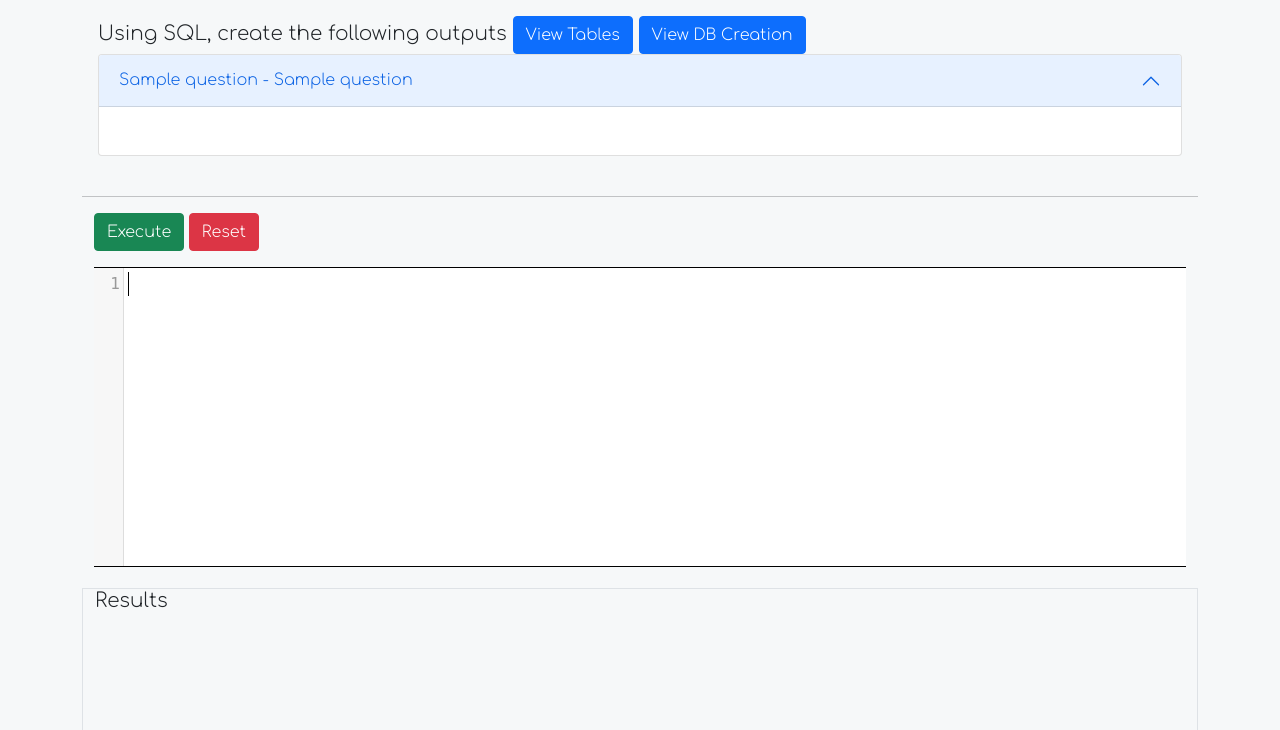
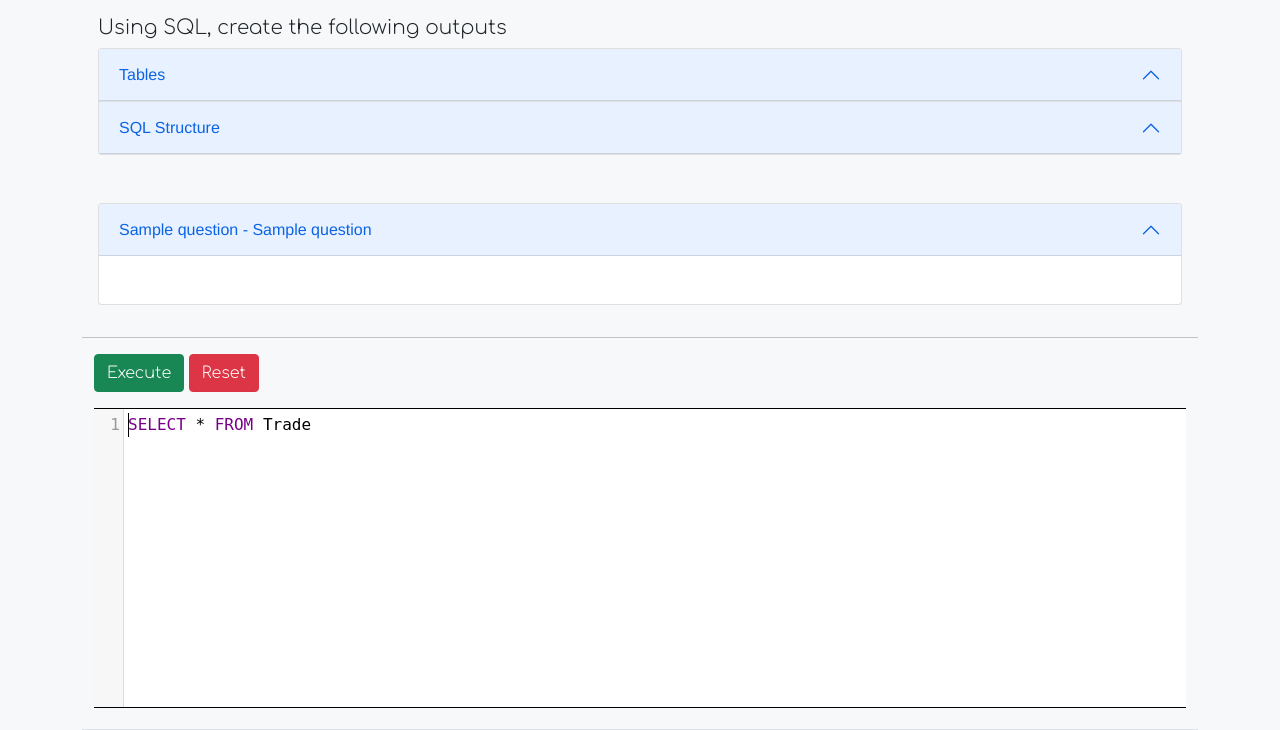
Before and after one commit to euanacampbell/sqlite-editor, a Flask app: template templates/interview.html in a window 1280 px wide. Shown: the top 730 px of the page. Run offline with Flask 2, Linux system fonts and the light colour scheme; the template is opened without the code that fills it: most values are stand-ins (such as "Sample title", 1, 10 or a date in 2020); data that the repository does not hold is empty; some libraries are stand-ins or nearby versions; some web fonts are replaced.

Commit message:
better displaying of tables and sql script

```diff
--- a/app.py
+++ b/app.py
@@ -41,7 +41,9 @@ def interview(sql_type):
     code = code.capitalize()
 
     db_creation_script = sqlparse.format(
-        sql.get_table_script(), reindent=True, keyword_case='upper')
+        sql.get_table_script(), reindent=False, keyword_case='upper')
+
+    print(db_creation_script)
 
     return render_template('interview.html', code=code, questions=questions, sql_type=sql_type, tables=sql.get_table_info(), creation_script=db_creation_script)
 
--- a/assets/datasets/questions.py
+++ b/assets/datasets/questions.py
@@ -1,6 +1,6 @@
 INVESTMENT_QUESTIONS = {
     'Q1': {
-        'question': 'Find all trades for the investor C00003',
+        'question': 'Find all trades for investor C00003',
         'query': """SELECT i.id,
 	   i.fullname,
 	   t.shares,
--- a/static/js/interview.js
+++ b/static/js/interview.js
@@ -40,7 +40,7 @@ $(document).ready(function () {
     }}
 
   });
-  window.editor.getDoc().setValue('')
+  window.editor.getDoc().setValue('SELECT * FROM Trade')
 
   $("button#refresh").click(function(){
 
--- a/templates/interview.html
+++ b/templates/interview.html
@@ -45,24 +45,54 @@
 
 
       <div class="container">
-        <!-- <h1>SQLite - Trade Data</h1> -->
 
         <div class="row">
-          <!-- <div class="p-3 col-sm-12 col-md-2">
-            <h5 style="font-family: 'Comfortaa', cursive;">Schema</h>
-            <div class="border border-secondary rounded">
-              <img src="/static/img/tables.png" alt="sqlite tables" width="100%">
+          <div class="p-3 col-sm-12 col-md-12">
+            <h5 style="font-family: 'Comfortaa', cursive;">Using SQL, create the following outputs</h5>
+              <!-- <button type="button" class="btn btn-primary" data-bs-toggle="modal" data-bs-target="#sqlModal">
+                View DB Creation
+              </button> -->
+            <!-- Accordio -->
+            <div class="accordion mb-5" id="accordionTable">
+              <div class="accordion-item">
+                <h2 class="accordion-header" id="headingOne">
+                  <button class="accordion-button" type="button" data-bs-toggle="collapse" data-bs-target="#collapseOne" aria-expanded="true" aria-controls="collapseOne">
+                    Tables
+                  </button>
+                </h2>
+                <div id="collapseOne" class="accordion-collapse collapse" aria-labelledby="headingOne" data-bs-parent="#accordionTable">
+                  <div class="accordion-body">
+                    {% for table in tables %}
+                    <h5>{{table}}</h5>
+                    <table style="width:100%; background-color: white;" id='table_{{table}}' class="table table-bordered">
+                      <tbody>
+                        {% for row in tables[table] %}
+                        <tr {% if loop.index==1 %}style="font-weight:bold"{% endif %}>
+                          {% for cell in row %}
+                          <td>{{cell}}</td>
+                          {% endfor %}
+                        </tr>
+                        {% endfor %}
+                      </tbody>
+                    </table>
+                    {% endfor %}
+                  </div>
+                </div>
+              </div>
+              <div class="accordion-item">
+                <h2 class="accordion-header" id="headingTwo">
+                  <button class="accordion-button" type="button" data-bs-toggle="collapse" data-bs-target="#collapseTwo" aria-expanded="true" aria-controls="collapseTwo">
+                    SQL Structure
+                  </button>
+                </h2>
+                <div id="collapseTwo" class="accordion-collapse collapse" aria-labelledby="headingTwo" data-bs-parent="#accordionTable">
+                  <div class="accordion-body">
+                    <textarea style="width: 100%; font-family: 'Courier New', monospace;" rows="80">{{creation_script}}</textarea>
+                  </div>
+                </div>
+              </div>
             </div>
 
-          </div> -->
-          <div class="p-3 col-sm-12 col-md-12">
-            <h5 style="font-family: 'Comfortaa', cursive;">Using SQL, create the following outputs</h>
-              <button type="button" class="btn btn-primary" data-bs-toggle="modal" data-bs-target="#schemaModal">
-                View Tables
-              </button>
-              <button type="button" class="btn btn-primary" data-bs-toggle="modal" data-bs-target="#sqlModal">
-                View DB Creation
-              </button>
             <div class="accordion" id="accordionExample">
               {% for question in questions %}
               <div class="accordion-item">
@@ -116,56 +146,6 @@
 
 
     </div>
-    <!-- Modal -->
-    <div class="modal fade" id="schemaModal" tabindex="-1" aria-labelledby="schemaModalLabel" aria-hidden="true">
-      <div class="modal-dialog modal-lg" style="width: 70%;">
-        <div class="modal-content">
-          <div class="modal-header">
-            <!-- <h5 class="modal-title" id="schemaModalLabel">Schema</h5> -->
-            <button type="button" class="btn-close" data-bs-dismiss="modal" aria-label="Close"></button>
-          </div>
-          <div class="modal-body">
-            {% for table in tables %}
-            <h5>{{table}}</h5>
-            <table style="width:100%; background-color: white;" id='table_{{table}}' class="table table-bordered">
-              <tbody>
-                {% for row in tables[table] %}
-                <tr {% if loop.index==1 %}style="font-weight:bold"{% endif %}>
-                  {% for cell in row %}
-                  <td>{{cell}}</td>
-                  {% endfor %}
-                </tr>
-                {% endfor %}
-              </tbody>
-            </table>
-            {% endfor %}
-          </div>
-          <div class="modal-footer">
-            <button type="button" class="btn btn-secondary" data-bs-dismiss="modal">Close</button>
-          </div>
-        </div>
-      </div>
-    </div>
-    <!-- End of Modal -->
-    <!-- Modal -->
-    <div class="modal fade" id="sqlModal" tabindex="-1" aria-labelledby="sqlModalLabel" aria-hidden="true">
-      <div class="modal-dialog modal-lg" style="width: 70%;">
-        <div class="modal-content">
-          <div class="modal-header">
-            <h5 class="modal-title" id="sqlModalLabel">Database Construction</h5>
-            <button type="button" class="btn-close" data-bs-dismiss="modal" aria-label="Close"></button>
-          </div>
-          <div class="modal-body">
-            <p></p>
-            <textarea style="width: 100%; font-family: 'Courier New', monospace;" rows="100">{{creation_script}}</textarea>
-          </div>
-          <div class="modal-footer">
-            <button type="button" class="btn btn-secondary" data-bs-dismiss="modal">Close</button>
-          </div>
-        </div>
-      </div>
-    </div>
-    <!-- End of Modal -->
     <div hidden id="dataresetalert" class="alert alert-warning" role="alert">
       data has been reset
     </div>
```
Also changed, not shown: assets/investments.db, 1 other file.
